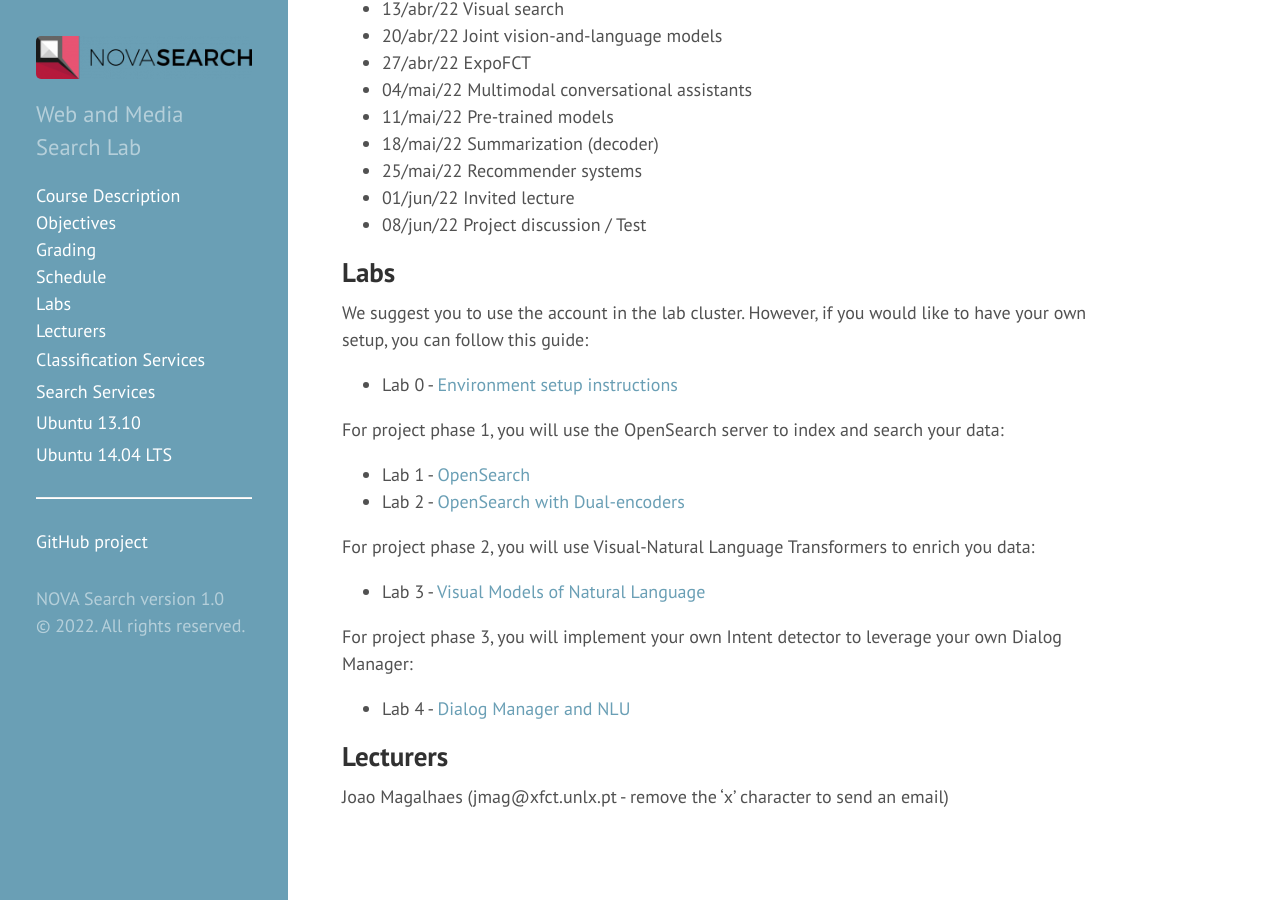
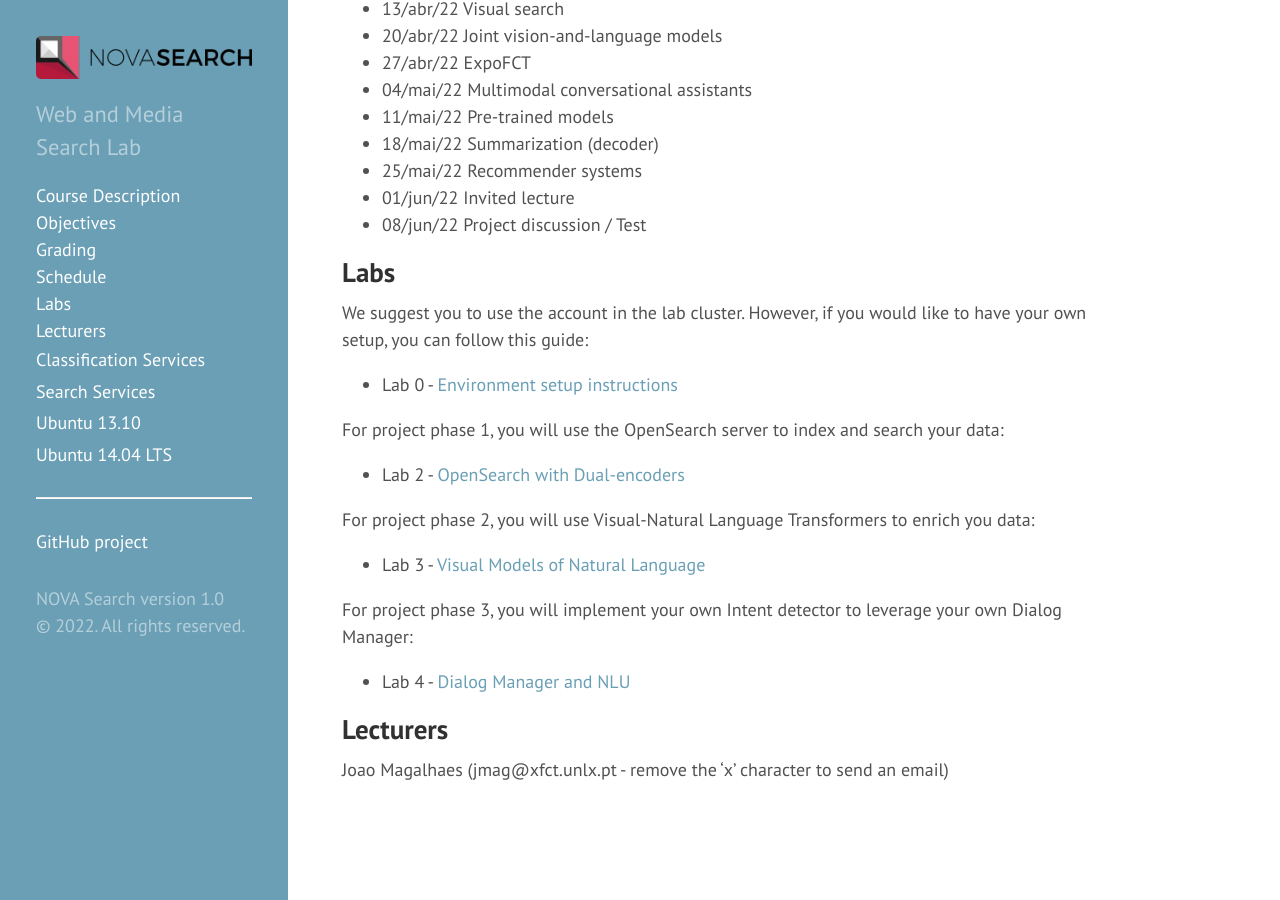
Before and after one commit to novasearch/wiki.novasearch.org, a Jekyll site: the page built from wiki/courses/WSDM_2022.md, in a window 1280 px wide and 900 px high, scrolled down 1067 px. Built offline with Jekyll 4.4.1, drawn with Linux system fonts in a browser that asks for light colours.

Commit message:
Update WSDM_2022.md

```diff
--- a/wiki/courses/WSDM_2022.md
+++ b/wiki/courses/WSDM_2022.md
@@ -51,7 +51,6 @@ We suggest you to use the account in the lab cluster. However, if you would like
 
 For project phase 1, you will use the OpenSearch server to index and search your data:
 
- - Lab 1 - [OpenSearch](/wiki/tutorials/Lab1-OpenSearch-students.ipynb)
  - Lab 2 - [OpenSearch with Dual-encoders](/wiki/tutorials/Lab2_OpenSearch_DualEncoders.ipynb)
 
 For project phase 2, you will use Visual-Natural Language Transformers to enrich you data:
```
